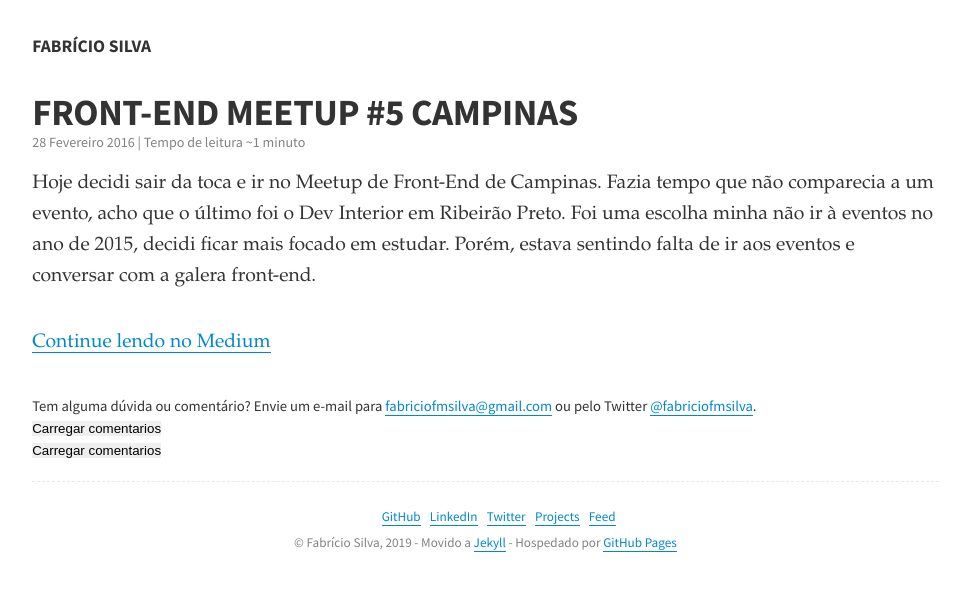
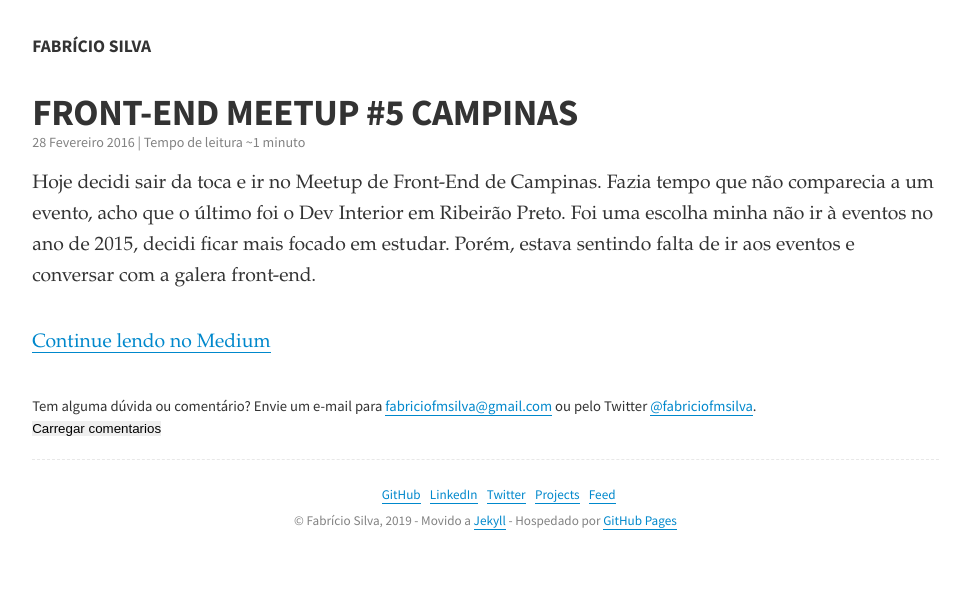
Before and after one commit to fabriciofmsilva/fabriciofmsilva.github.io, a Jekyll site: the page built from _posts/2016-02-28-front-end-meetup-5-campinas.md, in a window 1280 px wide. Shown: the top 591 px of the page, without its empty margins (159-1129 px from the left). Built offline with Jekyll 4.4.1, drawn with Linux system fonts in a browser that asks for light colours; comment, search, counter and statistics services are not loaded; some of the changed lines change nothing that is shown.

Commit message:
Update disqus.html

```diff
--- a/_includes/disqus.html
+++ b/_includes/disqus.html
@@ -1,17 +1,3 @@
-<div id="disqus_thread">
-  <button class="btn" onClick="loadDisqusComments()">Carregar comentarios</button>
-</div>
-
-<script type="text/javascript">
-  var disqus_shortname = 'fabrciofmsilva';
-  (function() {
-    var dsq = document.createElement('script'); dsq.type = 'text/javascript'; dsq.async = true;
-    dsq.src = '//' + disqus_shortname + '.disqus.com/embed.js';
-    (document.getElementsByTagName('head')[0] || document.getElementsByTagName('body')[0]).appendChild(dsq);
-  })();
-</script>
-<noscript>Please enable JavaScript to view the <a href="https://disqus.com/?ref_noscript">comments powered by Disqus.</a></noscript>
-
 <div id="disqus_thread">
   <button class="btn" onClick="loadDisqusComments()">Carregar comentarios</button>
 </div>
```
